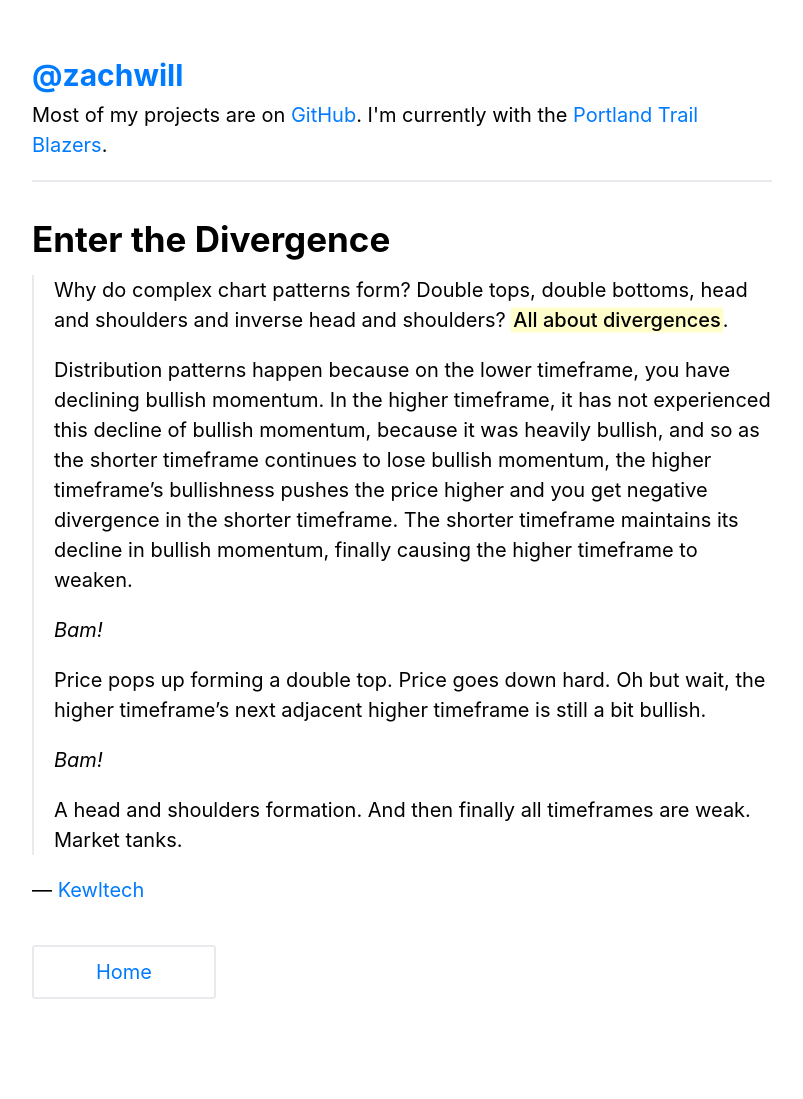
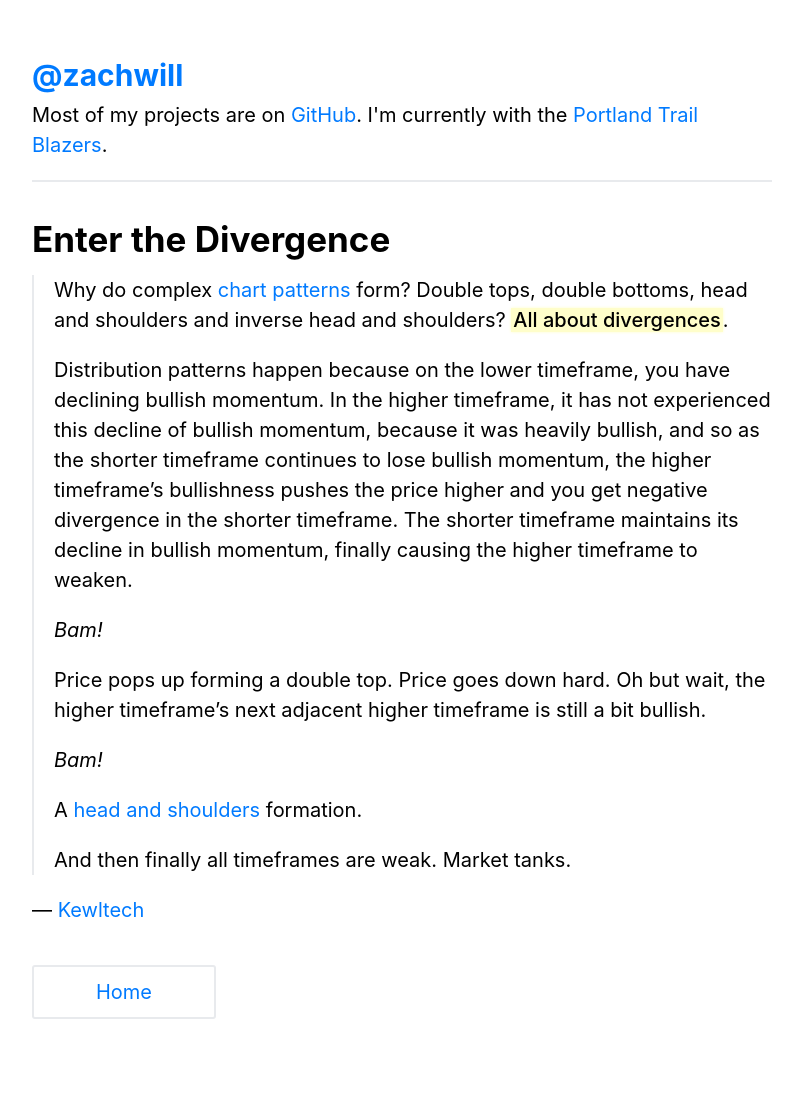
Before and after one commit to zachwill/blog, a Jekyll site: the page built from _posts/2018-01-16-enter-the-divergence.md, in a window 1280 px wide. Shown: the whole page, without its empty margins (238-1041 px from the left). Built offline with Jekyll 4.4.1, drawn with Linux system fonts in a browser that asks for light colours; some of the changed lines change nothing that is shown.

Commit message:
Quick cleanup

```diff
--- a/_posts/2018-01-16-enter-the-divergence.md
+++ b/_posts/2018-01-16-enter-the-divergence.md
@@ -4,7 +4,7 @@ title     : Enter the Divergence
 permalink : /enter-the-divergence/
 ---
 
-> Why do complex chart patterns form? Double tops, double bottoms, head and
+> Why do complex [chart patterns][patterns] form? Double tops, double bottoms, head and
 > shoulders and inverse head and shoulders? __All about divergences__.
 >
 > Distribution patterns happen because on the lower timeframe, you have
@@ -22,7 +22,12 @@ permalink : /enter-the-divergence/
 >
 > _Bam!_
 >
-> A head and shoulders formation. And then finally all timeframes are weak.
-> Market tanks.
+> A [head and shoulders][hschart] formation.
+>
+> And then finally all timeframes are weak. Market tanks.
 
 &mdash; [Kewltech](http://web.archive.org/web/20170119214644/http://kewltech.blogspot.com/2010/01/issue-017-momentum-part-deux.html)
+
+[hschart]: http://stockcharts.com/school/doku.php?id=chart_school:chart_analysis:chart_patterns:head_and_shoulders_top_reversal
+
+[patterns]: http://stockcharts.com/school/doku.php?id=chart_school:chart_analysis:chart_patterns
```
